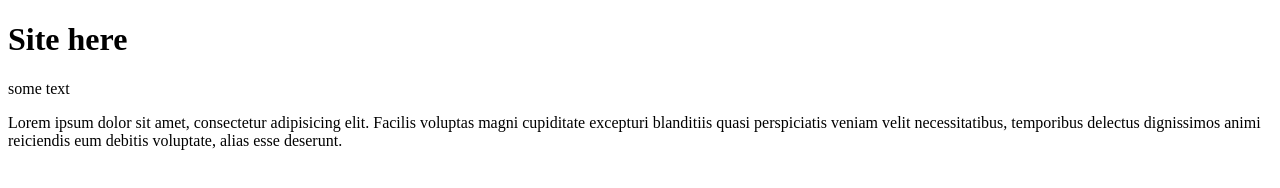
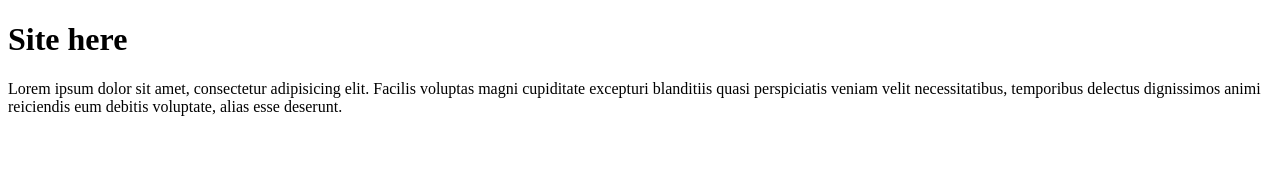
Before and after one commit to AleksandrGV/site, a plain HTML site: page index.html in a window 1280 px wide. Drawn offline with Linux system fonts and the light colour scheme.

Commit message:
third commit

```diff
--- a/index.html
+++ b/index.html
@@ -7,7 +7,6 @@
 </head>
 <body>
 	<h1>Site here</h1>
-	<p>some text</p>
 	<p>Lorem ipsum dolor sit amet, consectetur adipisicing elit. Facilis voluptas magni cupiditate excepturi blanditiis quasi perspiciatis veniam velit necessitatibus, temporibus delectus dignissimos animi reiciendis eum debitis voluptate, alias esse deserunt.</p>
 </body>
 </html>
```
